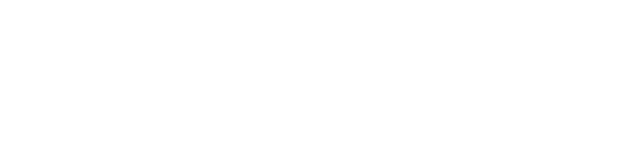
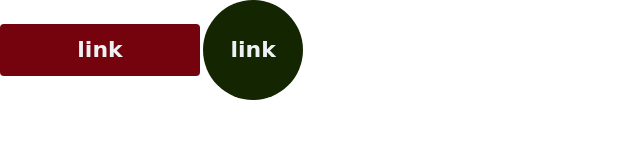
Before and after one commit to Ewcia20/dolceVita, a plain HTML site: page index.html in a window 1280 px wide. Shown: the whole page, without its empty margins (0-640 px from the left). Drawn offline with Linux system fonts and the light colour scheme; a web font is replaced by a local one.

Commit message:
add btn component

```diff
--- a/index.html
+++ b/index.html
@@ -11,7 +11,8 @@
     <title>Restauracja Dolce Vita</title>
 </head>
 <body>
-
+ <a href="#" class="btn btn--red">link</a>
+ <a href="#" class="btn btn--green btn--circle">link</a>
 </body>
 
 </html>
--- a/scss/04-elements/_body.scss
+++ b/scss/04-elements/_body.scss
@@ -1,4 +1,4 @@
 body {
     font-family: 'Italianno', cursive;
-    font-family: 'Roboto', sans-serif;
+    // font-family: 'Roboto', sans-serif;
 }
--- /dev/null
+++ b/scss/06-components/_btn.scss
@@ -0,0 +1,50 @@
+@use '../01-settings/' as *;
+@use 'sass:color';
+
+.btn {
+
+    display: inline-block;
+    width: 200px;
+    padding: 1.5rem;
+
+    border: none;
+    border-radius: .4rem;
+
+    color: $color-white;
+    font-size: 2.2rem;
+    font-weight: bold;
+    text-align: center;
+
+    &--red {
+        background-color: $color-red;
+        &:hover {
+            background-color: color.scale($color-red, $blackness: 10%);
+        }
+
+    }
+    &--green {
+        background-color: $color-green;
+        &:hover {
+            background-color: color.scale($color-green, $blackness: 10%);
+        }
+
+    }
+
+    &--outline {
+        background-color: transparent;
+        border: 1px solid $color-white;
+        font-family: inherit;
+        &:hover {
+            background-color: rgba(255, 255 ,255, .3);
+        }
+    }
+
+    &--circle {
+        border-radius: 50%;
+        width: 10rem;
+        line-height: 10rem;
+        padding: 0;
+    }
+
+
+}
--- a/scss/06-components/_index.scss
+++ b/scss/06-components/_index.scss
@@ -0,0 +1 @@
+@forward 'btn';
```
Also changed, not shown: css/main.css, 1 other file.
